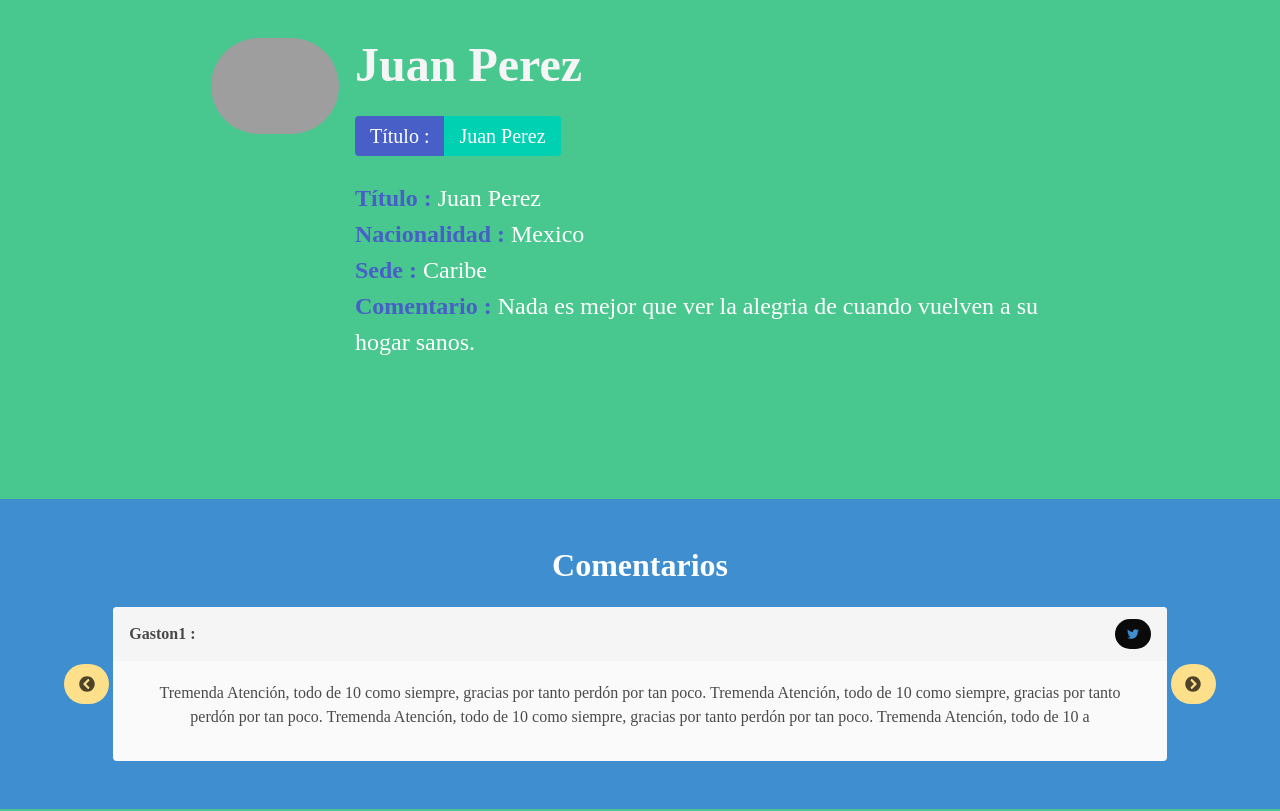
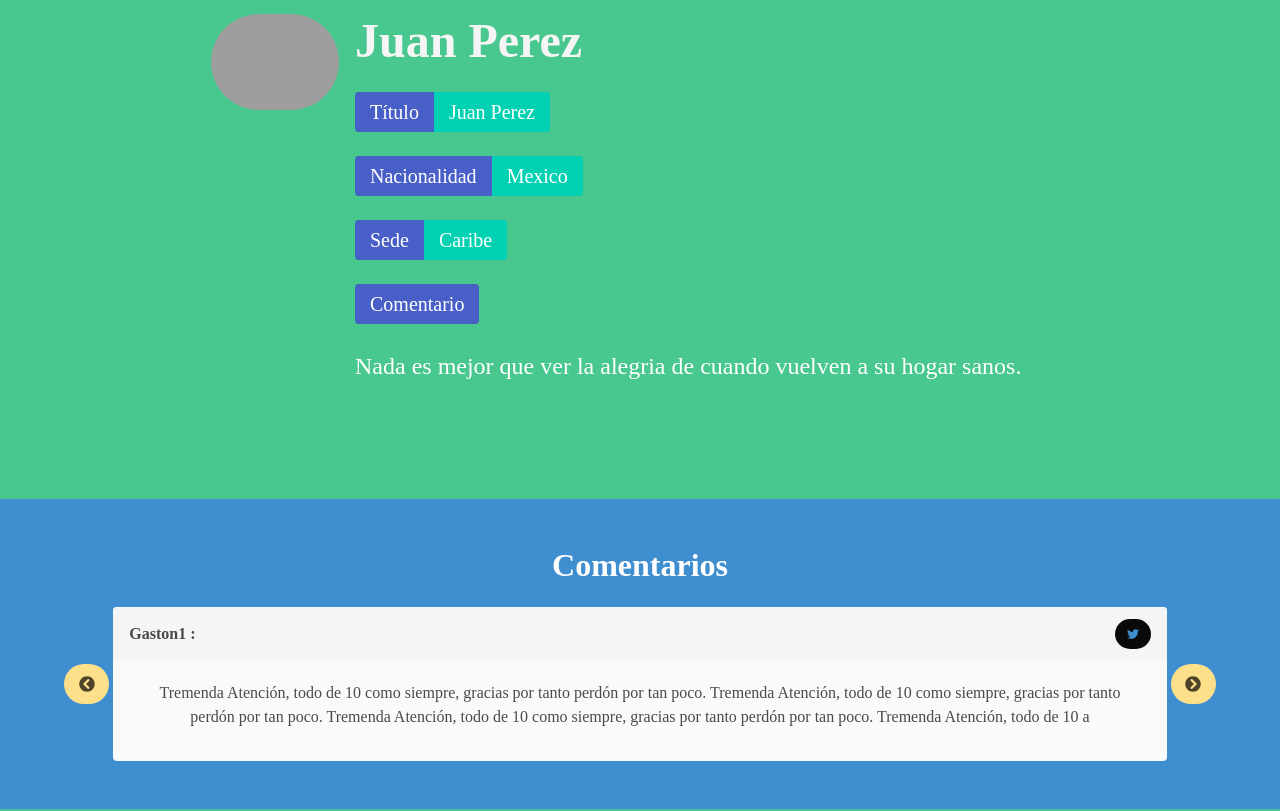
Before and after one commit to gastonpereyra/magic_pet, a React (Create React App) app: page / in a window 1280 px wide. Shown: the part 3615-4426 px from the top of the page. Built offline with nearby package versions, Linux system fonts and the light colour scheme; grey boxes are pictures that could not be loaded; a web font is replaced by a local one.

Commit message:
Probar nuevo estilo en Ficha

```diff
--- a/src/components/sectionProffesionals.js
+++ b/src/components/sectionProffesionals.js
@@ -111,13 +111,21 @@ const Ficha = ({actual}) => {
                 <div className="content is-large">
                     <h1 className="has-text-light">{actual.name}</h1>
                     <div className="tags has-addons">
-                        <span className="tag is-large is-link">Título : </span>
+                        <span className="tag is-large is-link">Título</span>
                         <span className="tag is-large is-primary">{actual.name}</span>
                     </div>
-                    <b className="has-text-link">Título : </b>{actual.name}<br/>
-                    <b className="has-text-link">Nacionalidad : </b>{actual.nation}<br/>
-                    <b className="has-text-link">Sede : </b>{actual.local}<br/>
-                    <b className="has-text-link">Comentario : </b>{actual.comment}<br/>
+                    <div className="tags has-addons">
+                        <span className="tag is-large is-link">Nacionalidad</span>
+                        <span className="tag is-large is-primary">{actual.nation}</span>
+                    </div>
+                    <div className="tags has-addons">
+                        <span className="tag is-large is-link">Sede</span>
+                        <span className="tag is-large is-primary">{actual.local}</span>
+                    </div>
+                    <div className="tags has-addons">
+                        <span className="tag is-large is-link">Comentario</span>
+                    </div>
+                    {actual.comment}<br/>
                 </div>
             </div>
         </article>
```
